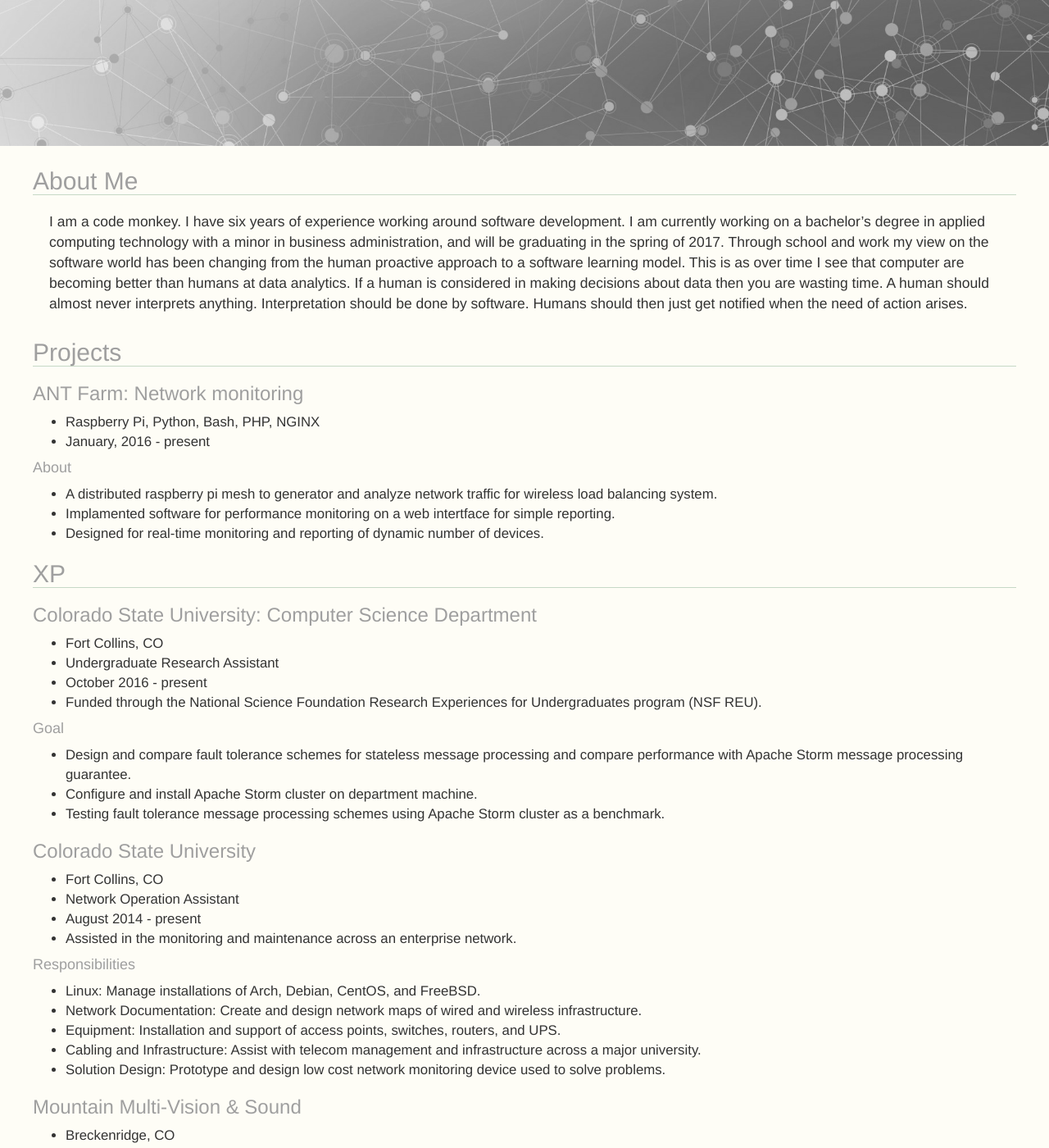
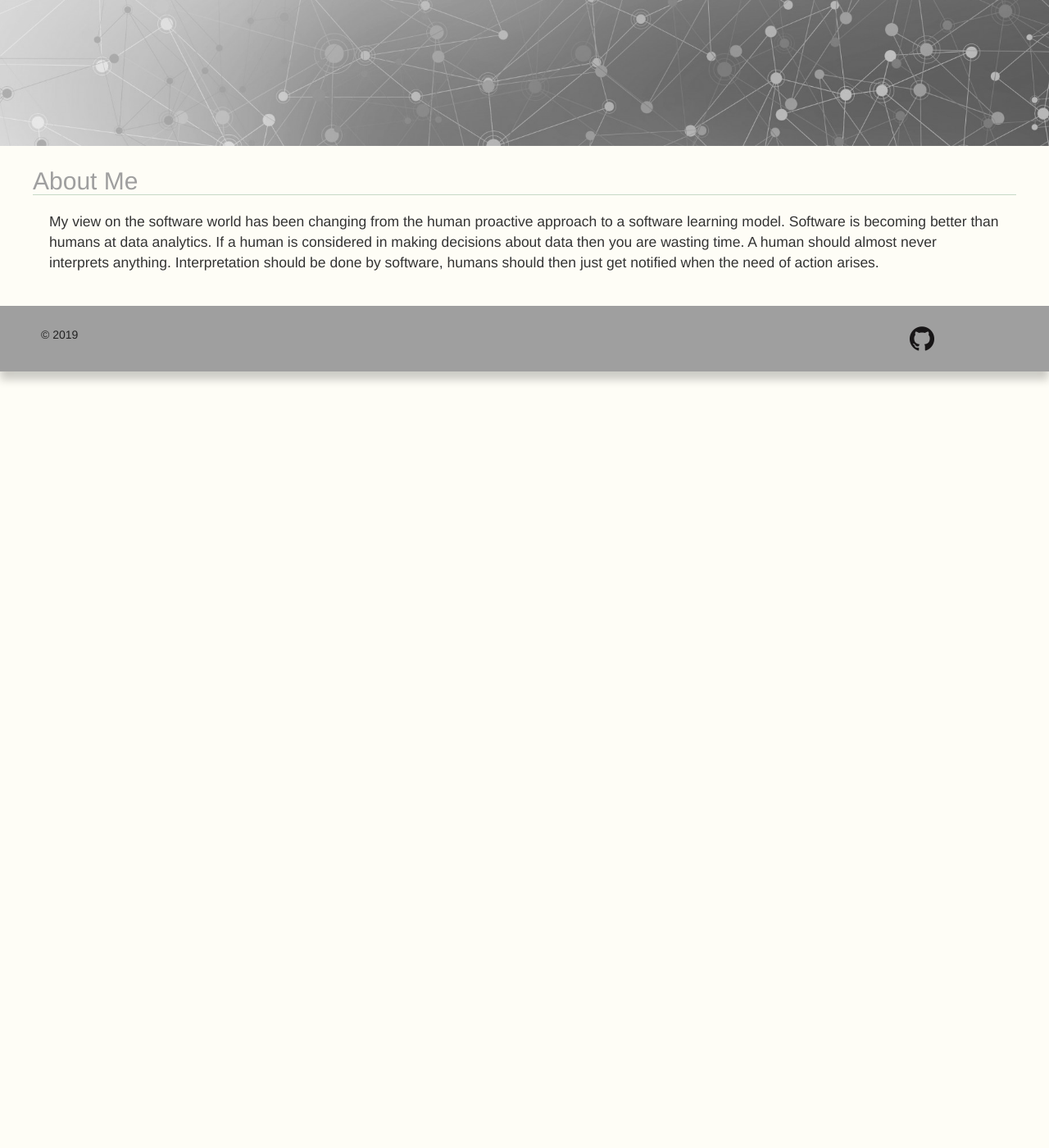
Before and after one commit to GerhardOfRivia/GerhardOfRivia.github.io, a Jekyll site: the page built from about.md, in a window 1280 px wide and 1400 px high, scrolled down 222 px. Shown: the whole window at 82% size. Built offline with Jekyll 4.4.1, drawn with Linux system fonts in a browser that asks for light colours; nearby versions of some CDN libraries; after the commit the page ends 900 px from its top, so only the background shows below that; some of the changed text lies outside the part shown.

Commit message:
Update about.md

```diff
--- a/about.md
+++ b/about.md
@@ -4,58 +4,4 @@ title: About
 ---
 
 ## About Me
-> I am a code monkey. I have six years of experience working around software development. I am currently working on a bachelor’s degree in applied computing technology with a minor in business administration, and will be graduating in the spring of 2017. Through school and work my view on the software world has been changing from the human proactive approach to a software learning model. This is as over time I see that computer are becoming better than humans at data analytics. If a human is considered in making decisions about data then you are wasting time. A human should almost never interprets anything. Interpretation should be done by software. Humans should then just get notified when the need of action arises.
-
-## Projects
-
-### ANT Farm: Network monitoring
-- Raspberry Pi, Python, Bash, PHP, NGINX
-- January, 2016 - present
-
-#### About
-
-- A distributed raspberry pi mesh to generator and analyze network traffic for wireless load balancing system.
-- Implamented software for performance monitoring on a web intertface for simple reporting.
-- Designed for real-time monitoring and reporting of dynamic number of devices.
-
-## XP
-
-### Colorado State University: Computer Science Department
-- Fort Collins, CO
-- Undergraduate Research Assistant
-- October 2016 - present
-- Funded through the National Science Foundation Research Experiences for Undergraduates program (NSF REU).
-
-#### Goal
-
-- Design and compare fault tolerance schemes for stateless message processing and compare performance with Apache Storm message processing guarantee.
-- Configure and install Apache Storm cluster on department machine.
-- Testing fault tolerance message processing schemes using Apache Storm cluster as a benchmark.
-
-### Colorado State University
-- Fort Collins, CO
-- Network Operation Assistant
-- August 2014 - present
-- Assisted in the monitoring and maintenance across an enterprise network.
-
-#### Responsibilities
-
-- Linux: Manage installations of Arch, Debian, CentOS, and FreeBSD.
-- Network Documentation: Create and design network maps of wired and wireless infrastructure.
-- Equipment: Installation and support of access points, switches, routers, and UPS.
-- Cabling and Infrastructure: Assist with telecom management and infrastructure across a major university.
-- Solution Design: Prototype and design low cost network monitoring device used to solve problems.
-
-### Mountain Multi-Vision & Sound
-- Breckenridge, CO
-- Automation/Networking Tech
-- June 2010 - August 2014
-- Integration of commercial control systems and home automation systems to allow seamless control of all aspects of technology.
-
-#### Responsibilities
-
-- Scripting: Generated different configuration files needed for the proper execution.
-- System Design: Crestron, Lutron, and Elan Home Systems installation, integration, and design.
-- Fault Tolerance: Designed a system that will continue operatating properly in event of failure.
-- Racks and Enclosures: Desiged, built, and installed in commercial and home environments.
-- Custom Device Drivers: Custom integration of drivers and configuration in order to meet project goals.
+> My view on the software world has been changing from the human proactive approach to a software learning model. Software is becoming better than humans at data analytics. If a human is considered in making decisions about data then you are wasting time. A human should almost never interprets anything. Interpretation should be done by software, humans should then just get notified when the need of action arises.
```
